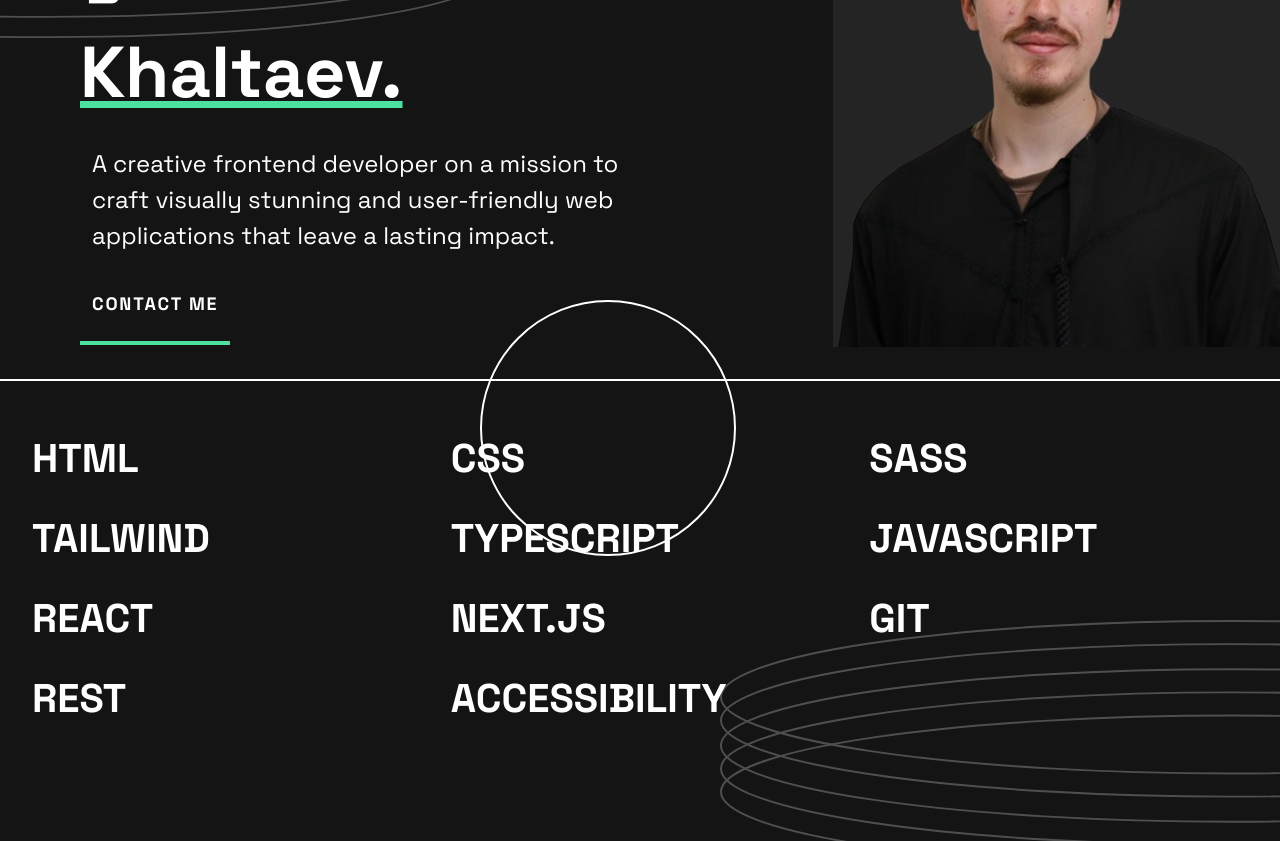
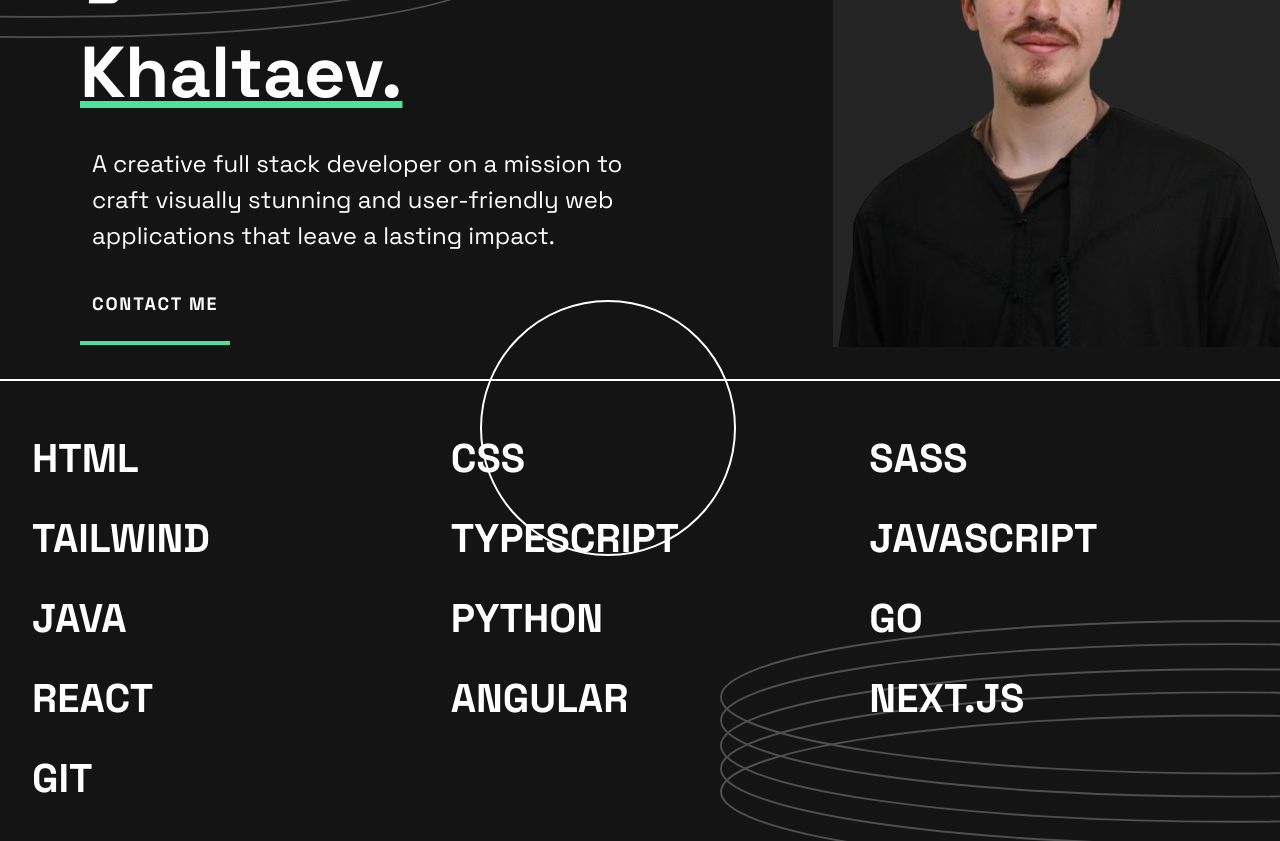
Before and after one commit to botirk38/single-page-developer-portfolio, a React (Vite) app in the folder portfolio-app/: page / in a window 1280 px wide. Shown: the part 260-1101 px from the top of the page. Built offline with nearby package versions, Linux system fonts and the light colour scheme.

Commit message:
Add changes

```diff
--- a/portfolio-app/src/components/Hero.jsx
+++ b/portfolio-app/src/components/Hero.jsx
@@ -16,7 +16,7 @@ export default function Hero({ onContactClick }) {
                     Nice to meet you! <span className="">I&apos;m</span>
                     <span className=" underline decoration-limish-green underline-offset-4 p-3"> Botir Khaltaev.</span>
                 </h1>
-                <p className='text-white text-lg p-3'>A creative frontend developer on a mission to craft visually stunning and user-friendly web applications that leave a lasting impact.</p>
+                <p className='text-white text-lg p-3'>A creative full stack developer on a mission to craft visually stunning and user-friendly web applications that leave a lasting impact.</p>
             </div>
                 <div className="px-5 md:px-0">
                 <button onClick={onContactClick} className="text-white text-base py-6 px-3 border-0 border-b-4 border-limish-green uppercase tracking-widest font-bold  hover:text-limish-green">Contact Me</button>
--- a/portfolio-app/src/components/Projects.jsx
+++ b/portfolio-app/src/components/Projects.jsx
@@ -20,7 +20,7 @@ export default function Projects({ onContactClick }) {
         title: "Kanban Task Management Web App",
         link: 'https://kanban-app-botir.vercel.app/',
         code: 'https://github.com/botirk38/kanban-task-management-app',
-        tech: ['NEXT.JS', 'TAILWIND', 'TYPESCRIPT', 'REACT']
+        tech: ['NEXT.JS', 'TAILWIND', 'TYPESCRIPT', 'REACT', 'PYTHON', 'DJANGO']
       },
 
       {
--- a/portfolio-app/src/components/Skills.jsx
+++ b/portfolio-app/src/components/Skills.jsx
@@ -1,7 +1,7 @@
 
 
-export default function Skills(){
-    return(
+export default function Skills() {
+    return (
 
         <section className=" grid place-items-cs gap-10 my-4 p-5 bg-skills-img sm:grid-cols-2 sm:grid-rows-3 sm:w-screen sm:p-8 sm:grid-flow-row lg:grid-cols-3">
             <div className="flex justify-center items-start flex-col text-center w-full">
@@ -28,9 +28,29 @@ export default function Skills(){
                 <h1 className="text-xl text-white  font-bold -mb-5 uppercase">JavaScript</h1>
             </div>
 
+            <div className="flex justify-center items-start flex-col text-center w-full sm:justify-start">
+                <h1 className="text-xl text-white  font-bold -mb-5 uppercase">Java</h1>
+            </div>
+
+            <div className="flex justify-center items-start flex-col text-center w-full sm:justify-start">
+                <h1 className="text-xl text-white  font-bold -mb-5 uppercase">Python</h1>
+            </div>
+
+             <div className="flex justify-center items-start flex-col text-center w-full sm:justify-start">
+                <h1 className="text-xl text-white  font-bold -mb-5 uppercase">Go</h1>
+            </div>
+
+
             <div className="flex justify-center items-start flex-col text-center w-full sm:justify-start" >
                 <h1 className="text-xl text-white  font-bold -mb-5 uppercase">React</h1>
             </div>
+
+             <div className="flex justify-center items-start flex-col text-center w-full sm:justify-start" >
+                <h1 className="text-xl text-white  font-bold -mb-5 uppercase">Angular</h1>
+            </div>
+
+
+
 
             <div className="flex justify-center items-start flex-col text-center w-full sm:justify-start" >
                 <h1 className="text-xl text-white  font-bold -mb-5 uppercase">Next.js</h1>
@@ -42,14 +62,7 @@ export default function Skills(){
                 <h1 className="text-xl text-white  font-bold -mb-5 uppercase">Git</h1>
             </div>
 
-            <div className="flex justify-center items-start flex-col text-center w-full sm:justify-start">
-                <h1 className="text-xl text-white  font-bold -mb-5 uppercase">REST</h1>
-            </div>
 
-
-            <div className="flex justify-center items-start flex-col w-full text-center w-full sm:justify-start">
-                <h1 className="text-xl text-white font-bold mb-5 uppercase">Accessibility</h1>
-            </div>
 
 
 
```
